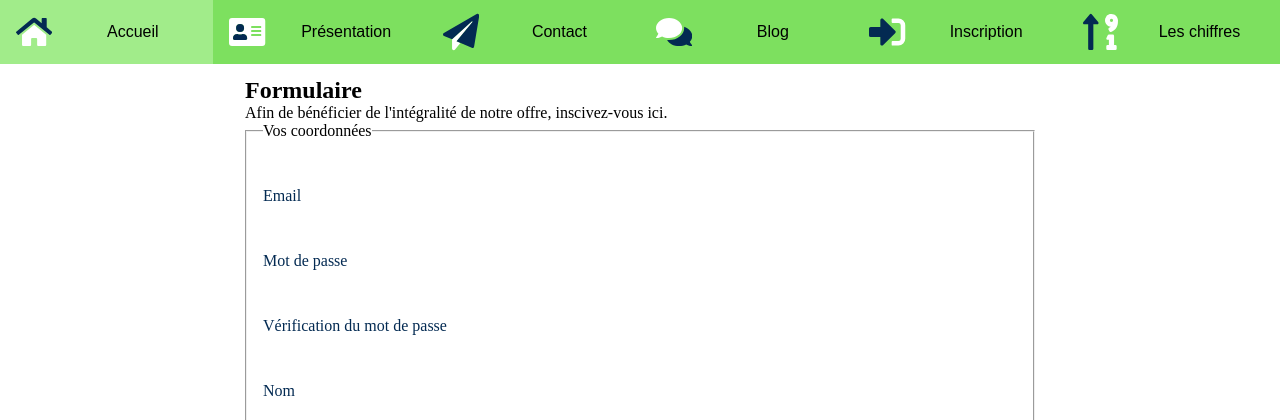
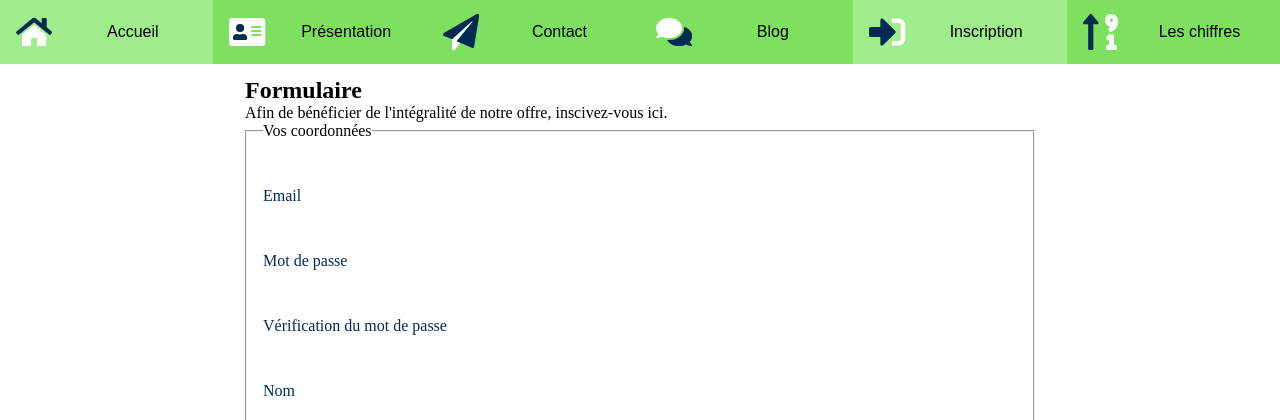
Before and after one commit to guiphaniel/kiwi-info, a PHP site: page /inscription.html in a window 1280 px wide. Shown: the top 420 px of the page. Run offline with PHP 8.4, Linux system fonts and the light colour scheme.

Commit message:
set color for active class (js)

```diff
--- a/css/style.css
+++ b/css/style.css
@@ -267,6 +267,12 @@ input:focus ~ .barre:before, input:focus ~ .barre:after {
 }
 
 
+/*JS*/
+
+.active {
+    background-color: var(--color-nav-hover);
+}
+
 /*ACTIONS*/
 
 header nav ul li:hover {
```
